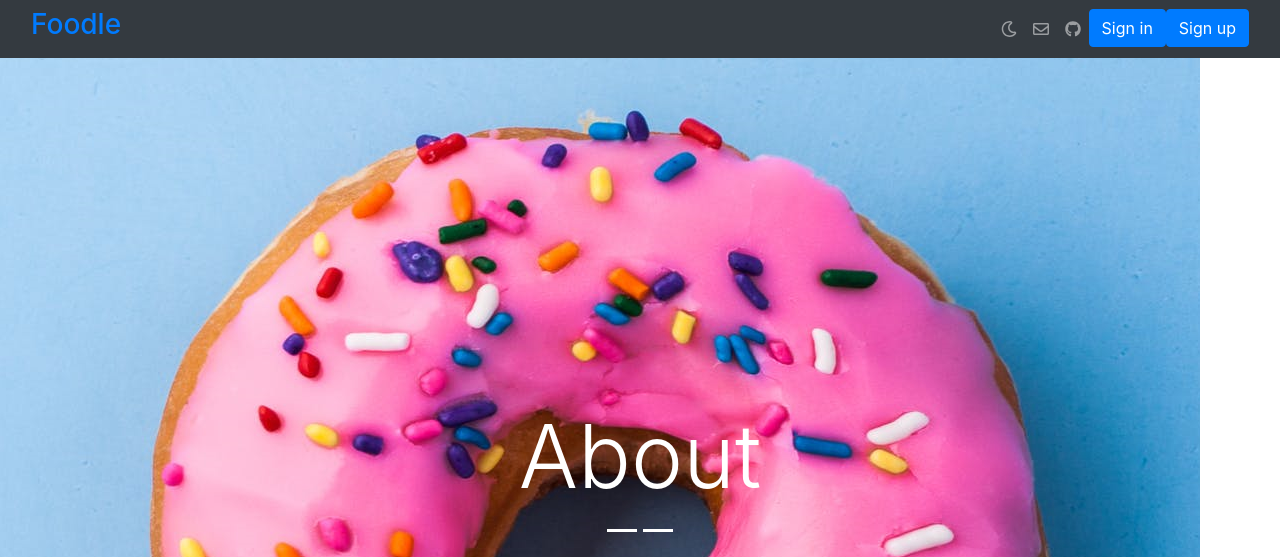
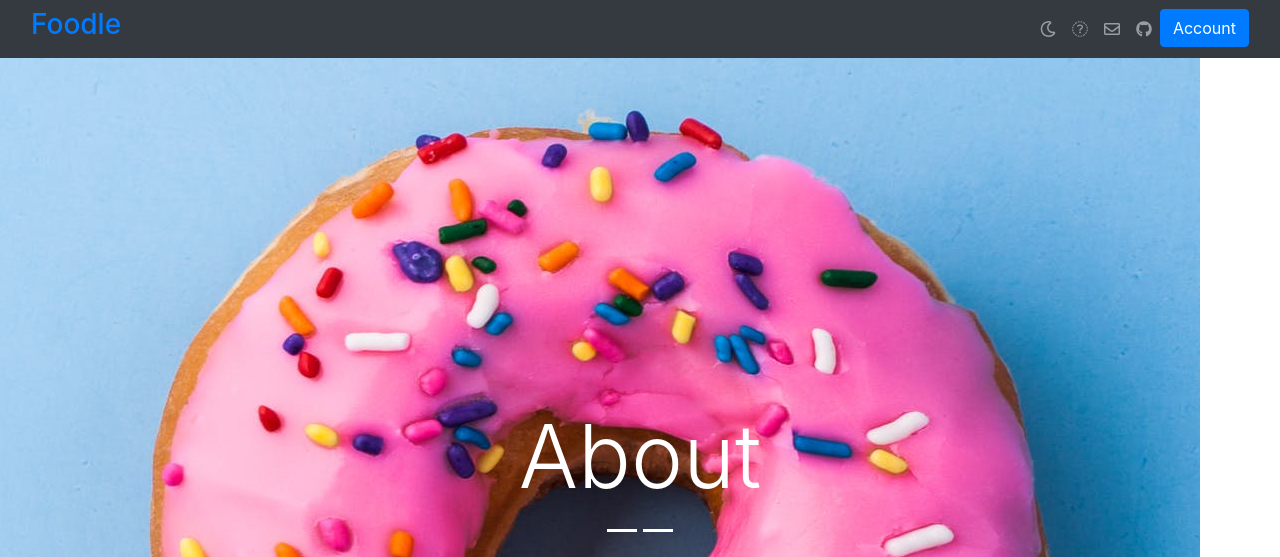
Before and after one commit to glasgowm148/Foodle, a Django app: page /about/ in a window 1280 px wide. Shown: the top 557 px of the page. Run offline with Django 3.2, Linux system fonts and the light colour scheme; some libraries are stand-ins or nearby versions.

Commit message:
added info button back in

```diff
--- a/foodle/templates/base.html
+++ b/foodle/templates/base.html
@@ -59,6 +59,10 @@
 						<a class="nav-link" href="https://github.com/glasgowm148/foodle_dev"><i class="far fa-moon"></i></a>
 					</li>
 
+					<li class="nav-item">
+							<a class="nav-link" href="https://github.com/glasgowm148/foodle_dev"><i class="fab fa-info"></i></a>
+						</li>
+
 
 					<li class="nav-item">
 						<a class="nav-link" href="{% url 'about' %}" ><i class="far fa-envelope"></i></a>
@@ -92,11 +96,9 @@
 					{% else %}
 
 						<li class="nav-item">
-							<a class="btn btn-primary" href="{% url 'login' %}" role="button">Sign in</a>
+							<a class="btn btn-primary" href="{% url 'login' %}" role="button">Account</a>
 						</li>
-						<li class="nav-item">
-							<a class="btn btn-primary" href="{% url 'register' %}" role="button">Sign up</a>
-						</li>
+
 					{% endif %}
 				</ul>
 			</div>
```
